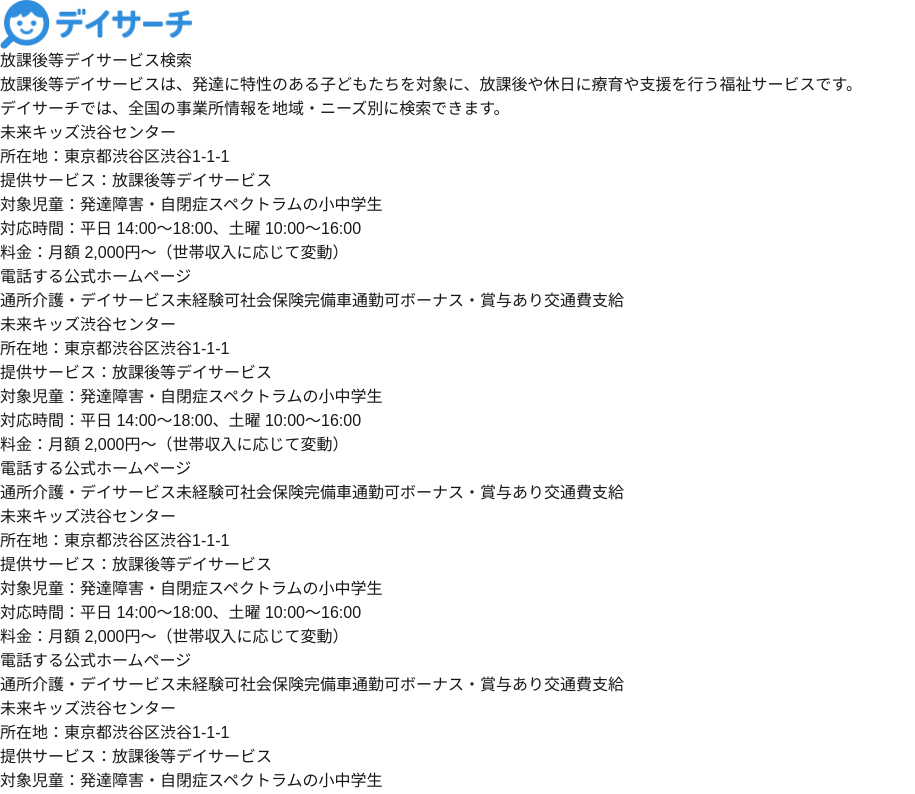
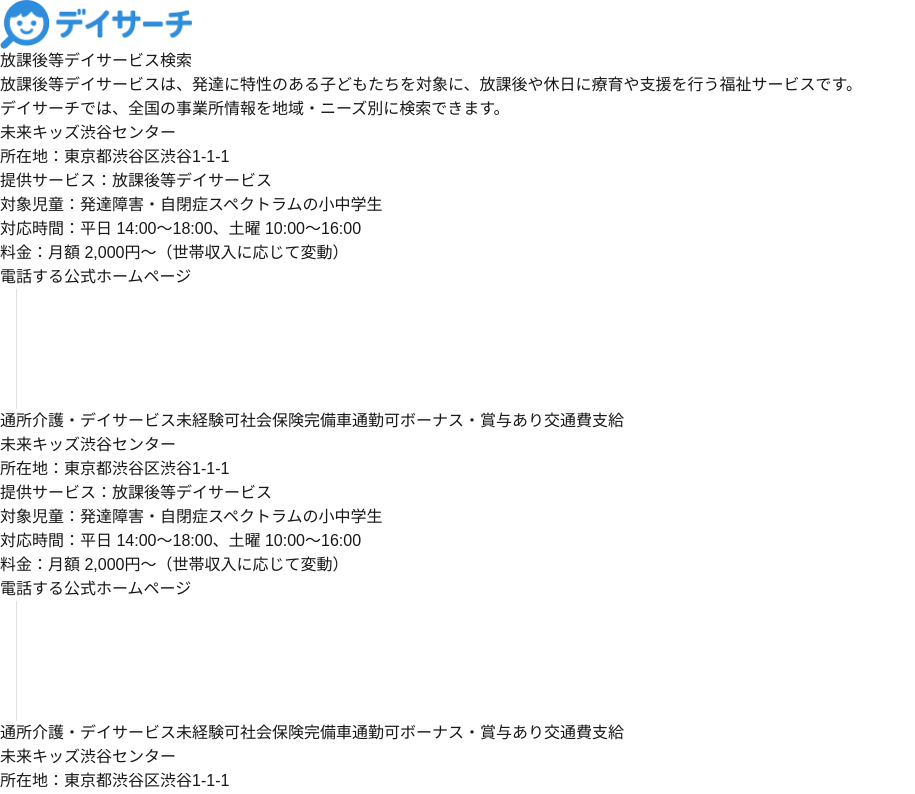
Before and after one commit to freelabo/daysearch, a Next.js app: page / in a window 1280 px wide. Shown: the top 794 px of the page, without its empty margins (0-915 px from the left). Built offline with nearby package versions, Linux system fonts and the light colour scheme.

Commit message:
vertical-dividerにmin-height:120pxを追加し区切り線が確実に見えるよう修正

```diff
--- a/src/app/globals.css
+++ b/src/app/globals.css
@@ -29,6 +29,7 @@
     width: 1px;
     background: #e0e0e0;
     height: 100%;
+    min-height: 120px;
     margin-left: 1rem;
     margin-right: 1rem;
   }
```
